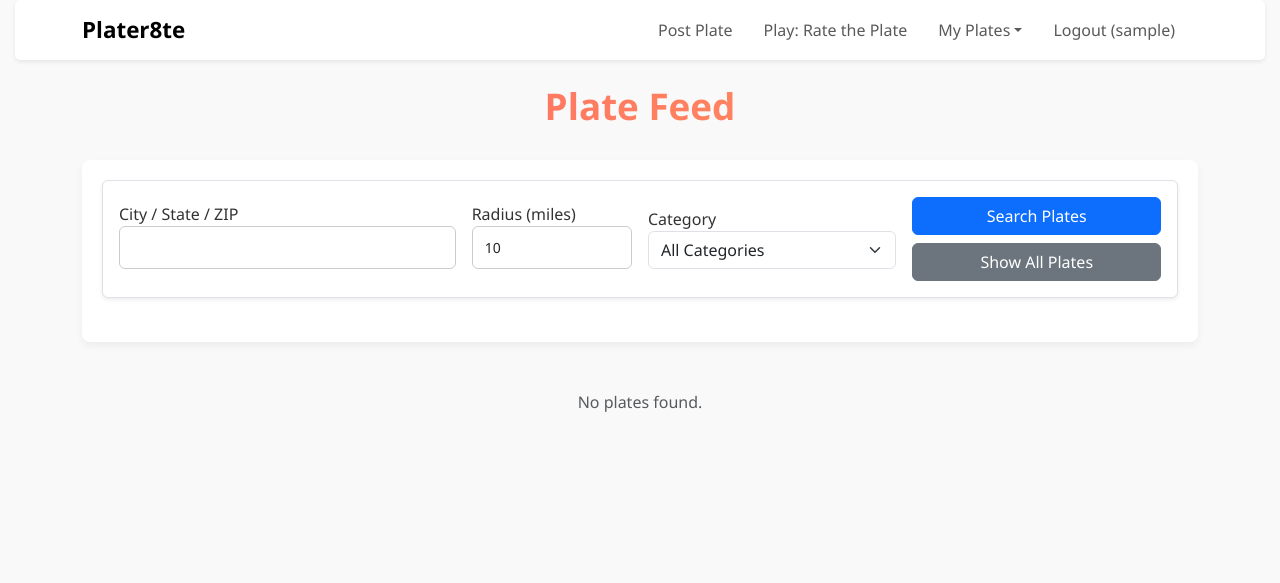
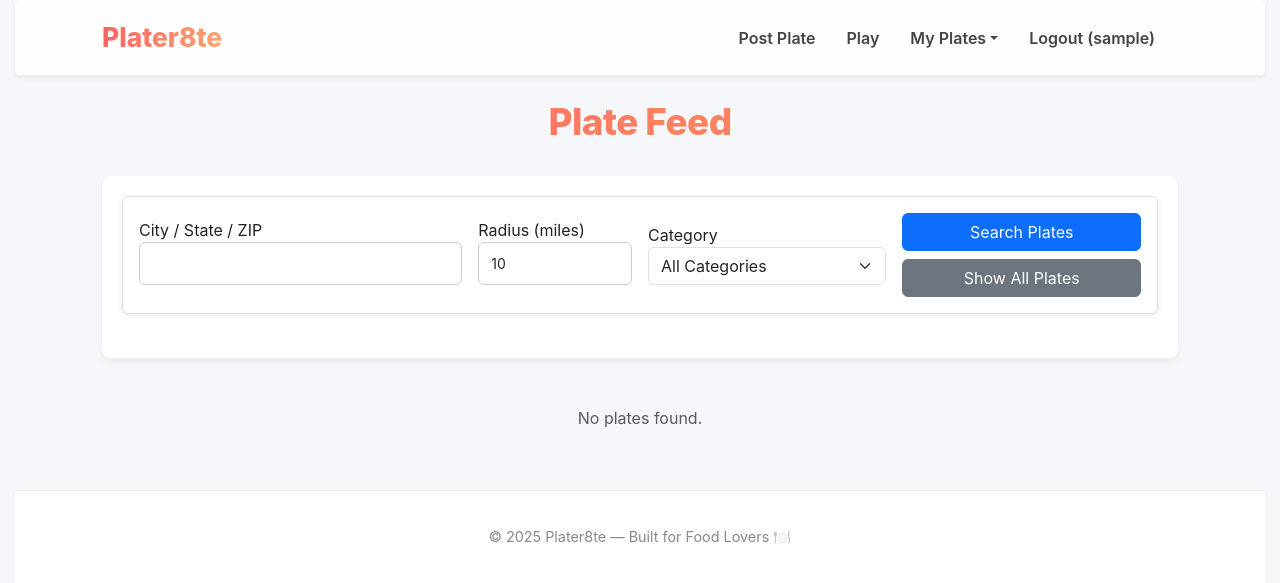
Before and after one commit to ktwom22/plater8te, a Flask app: page / in a window 1280 px wide. Shown: the top 583 px of the page. Run offline with Flask 3, Linux system fonts and the light colour scheme; the visitor is signed in with stand-in values (Sample User, id 1); some libraries are stand-ins or nearby versions.

Commit message:
fix a lot of issues

```diff
--- a/templates/base.html
+++ b/templates/base.html
@@ -1,67 +1,155 @@
 <!DOCTYPE html>
 <html lang="en">
 <head>
-    <!-- Google tag (gtag.js) -->
+    <!-- Google Analytics -->
     <script async src="https://www.googletagmanager.com/gtag/js?id=G-2MG2ZFJR99"></script>
     <script>
       window.dataLayer = window.dataLayer || [];
       function gtag(){dataLayer.push(arguments);}
       gtag('js', new Date());
-
       gtag('config', 'G-2MG2ZFJR99');
     </script>
+
     <meta charset="UTF-8">
-    <title>{% block title %}My App{% endblock %}</title>
+    <title>{% block title %}Plater8te{% endblock %}</title>
 
-    <!-- CSRF token for AJAX -->
+    <meta name="viewport" content="width=device-width, initial-scale=1">
     <meta name="csrf-token" content="{{ csrf_token() }}">
 
-    <!-- Bootstrap CSS -->
+    <!-- Bootstrap -->
     <link href="https://cdn.jsdelivr.net/npm/bootstrap@5.3.0/dist/css/bootstrap.min.css" rel="stylesheet">
 
     <!-- Custom CSS -->
     <link rel="stylesheet" href="{{ url_for('static', filename='css/style.css') }}">
 
-    <!-- Inline styles -->
+    <!-- Global UI Styling -->
     <style>
-        body { background-color: #f9f9f9; font-family: 'Segoe UI', sans-serif; }
-        .navbar-brand { font-weight: 700; font-size: 1.4rem; }
-        .navbar-nav .nav-link { font-weight: 500; }
-        .dropdown-menu-end { min-width: 180px; }
-        .card-img-top { object-fit: cover; height: 250px; border-radius: 12px 12px 0 0; }
-        #toast-container { position: fixed; top: 1rem; right: 1rem; z-index: 1090; }
-        .modal-backdrop { z-index: 1040 !important; }
-        .modal { z-index: 1050 !important; }
-        .liked { color: red !important; }
-        .favorited { color: gold !important; }
-        .comment { margin-bottom: 0.5rem; }
+        /* ---------------------------------------
+           GLOBAL LAYOUT + TYPOGRAPHY
+        ---------------------------------------- */
+        body {
+            background: #f5f7fa;
+            font-family: 'Inter', 'Segoe UI', sans-serif;
+            color: #222;
+        }
+
+        h1, h2, h3, h4 {
+            font-weight: 800;
+            letter-spacing: -0.5px;
+        }
+
+        /* ---------------------------------------
+           NAVBAR
+        ---------------------------------------- */
+        .navbar {
+            padding: 0.8rem 0;
+            backdrop-filter: blur(10px);
+            background: rgba(255, 255, 255, 0.85) !important;
+            border-bottom: 1px solid #eee;
+        }
+
+        .navbar-brand {
+            font-size: 1.65rem;
+            font-weight: 800;
+            background: linear-gradient(90deg, #ff6363, #ffa36e);
+            -webkit-background-clip: text;
+            -webkit-text-fill-color: transparent;
+        }
+
+        .nav-link {
+            font-weight: 600;
+            color: #444 !important;
+        }
+
+        .nav-link:hover {
+            color: #ff6363 !important;
+        }
+
+        /* ---------------------------------------
+           FLASH MESSAGES
+        ---------------------------------------- */
+        #flash-toast-container .toast {
+            border-radius: 12px;
+        }
+
+        /* Toast container (custom toasts) */
+        #toast-container {
+            position: fixed;
+            top: 1rem;
+            right: 1rem;
+            z-index: 2000;
+        }
+
+        /* ---------------------------------------
+           MOBILE CARD FIXES
+        ---------------------------------------- */
+        img {
+            max-width: 100%;
+        }
+
+        .container {
+            max-width: 1100px;
+        }
+
+        /* ---------------------------------------
+           FOOTER (NEW)
+        ---------------------------------------- */
+        footer {
+            margin-top: 60px;
+            padding: 35px 0;
+            background: #fff;
+            border-top: 1px solid #eee;
+            text-align: center;
+            font-size: 0.9rem;
+            color: #888;
+        }
+
+        footer a {
+            text-decoration: none;
+            color: #ff7a59;
+            font-weight: 600;
+        }
+
+        {% block base_css %}{% endblock %}
     </style>
 
     {% block head %}{% endblock %}
 </head>
+
 <body>
 
-<!-- Navbar -->
-<nav class="navbar navbar-expand-lg navbar-light bg-white shadow-sm mb-4">
+<!-- ---------------------------
+     NAVBAR
+----------------------------- -->
+<nav class="navbar navbar-expand-lg navbar-light shadow-sm">
     <div class="container">
         <a class="navbar-brand" href="{{ url_for('home') }}">Plater8te</a>
+
         <button class="navbar-toggler" type="button" data-bs-toggle="collapse" data-bs-target="#navbarNav">
             <span class="navbar-toggler-icon"></span>
         </button>
-        <div class="collapse navbar-collapse" id="navbarNav">
-            <ul class="navbar-nav ms-auto mb-2 mb-lg-0">
+
+        <div class="collapse navbar-collapse mt-2 mt-lg-0" id="navbarNav">
+            <ul class="navbar-nav ms-auto align-items-lg-center">
+
                 {% if session.get('user_id') %}
                     <li class="nav-item"><a class="nav-link" href="{{ url_for('create_plate') }}">Post Plate</a></li>
-                    <li class="nav-item"><a class="nav-link" href="{{ url_for('play') }}">Play: Rate the Plate</a></li>
+                    <li class="nav-item"><a class="nav-link" href="{{ url_for('play') }}">Play</a></li>
+
                     <li class="nav-item dropdown">
                         <a class="nav-link dropdown-toggle" href="#" data-bs-toggle="dropdown">My Plates</a>
-                        <ul class="dropdown-menu dropdown-menu-end">
-                            <li><a class="dropdown-item" href="{{ url_for('my_plates') }}">All Plates</a></li>
+                        <ul class="dropdown-menu dropdown-menu-end shadow">
+                            <li><a class="dropdown-item" href="{{ url_for('my_plates') }}">My Plates</a></li>
                             <li><a class="dropdown-item" href="{{ url_for('favorites') }}">Favorites</a></li>
-                            <li><a class="dropdown-item" href="{{ url_for('unrated_plates') }}">Unrated Plates</a></li>
+                            <li><a class="dropdown-item" href="{{ url_for('unrated_plates') }}">Unrated</a></li>
                         </ul>
                     </li>
-                    <li class="nav-item"><a class="nav-link" href="{{ url_for('logout') }}">Logout ({{ session.get('username') }})</a></li>
+
+                    <li class="nav-item">
+                        <a class="nav-link" href="{{ url_for('logout') }}">
+                            Logout ({{ session.get('username') }})
+                        </a>
+                    </li>
                 {% else %}
                     <li class="nav-item"><a class="nav-link" href="{{ url_for('login') }}">Login</a></li>
                     <li class="nav-item"><a class="nav-link" href="{{ url_for('register') }}">Register</a></li>
@@ -71,18 +159,21 @@
     </div>
 </nav>
 
-<!-- Toast container -->
+
+<!-- ---------------------------
+     TOASTS
+----------------------------- -->
 <div id="toast-container"></div>
 
-<div class="container mb-5">
+<div class="container mt-4 mb-5">
     {% with messages = get_flashed_messages(with_categories=true) %}
         {% if messages %}
             <div id="flash-toast-container">
                 {% for category, msg in messages %}
-                    <div class="toast align-items-center text-bg-{{ 'success' if category=='success' else 'danger' }} border-0 mb-2" role="alert" aria-live="assertive" aria-atomic="true">
+                    <div class="toast align-items-center text-bg-{{ 'success' if category=='success' else 'danger' }} border-0 mb-2">
                         <div class="d-flex">
                             <div class="toast-body">{{ msg }}</div>
-                            <button type="button" class="btn-close btn-close-white me-2 m-auto" data-bs-dismiss="toast" aria-label="Close"></button>
+                            <button type="button" class="btn-close btn-close-white me-2 m-auto" data-bs-dismiss="toast"></button>
                         </div>
                     </div>
                 {% endfor %}
@@ -93,32 +184,42 @@
     {% block content %}{% endblock %}
 </div>
 
-<!-- JS Libraries -->
+
+<!-- ---------------------------
+     FOOTER
+----------------------------- -->
+<footer>
+    © {{ current_year or 2025 }} Plater8te — Built for Food Lovers 🍽️
+</footer>
+
+
+<!-- Libraries -->
 <script src="https://cdn.jsdelivr.net/npm/bootstrap@5.3.0/dist/js/bootstrap.bundle.min.js"></script>
 <script src="https://code.jquery.com/jquery-3.6.0.min.js"></script>
 
 <script>
-    // Initialize flash toasts
+    // Flash toast initialization
     document.addEventListener("DOMContentLoaded", () => {
-        document.querySelectorAll('.toast').forEach(t => new bootstrap.Toast(t, { delay: 4000 }).show());
+        document.querySelectorAll('.toast').forEach(t =>
+            new bootstrap.Toast(t, { delay: 4000 }).show()
+        );
     });
 
     function showToast(message, type='success') {
         const container = document.getElementById('toast-container');
-        const html = `<div class="toast align-items-center text-bg-${type} border-0 mb-2" role="alert" aria-live="assertive" aria-atomic="true">
+        const html = `
+            <div class="toast text-bg-${type} border-0 mb-2">
                 <div class="d-flex">
                     <div class="toast-body">${message}</div>
-                            <button type="button" class="btn-close btn-close-white me-2 m-auto" data-bs-dismiss="toast" aria-label="Close"></button>
+                    <button type="button" class="btn-close btn-close-white me-2 m-auto" data-bs-dismiss="toast"></button>
                 </div>
             </div>`;
         container.insertAdjacentHTML('beforeend', html);
         new bootstrap.Toast(container.lastElementChild, { delay: 3000 }).show();
     }
 
-    // CSRF setup for AJAX
-    const csrfToken = document.querySelector('meta[name="csrf-token"]').content;
     $.ajaxSetup({
-        headers: { 'X-CSRFToken': csrfToken }
+        headers: { 'X-CSRFToken': document.querySelector('meta[name="csrf-token"]').content }
     });
 </script>
 
```
Also changed, not shown: templates/home.html (+42 -16 lines), instance/plate_rating.db. Lines whose indentation alone changed are shown as unchanged.
